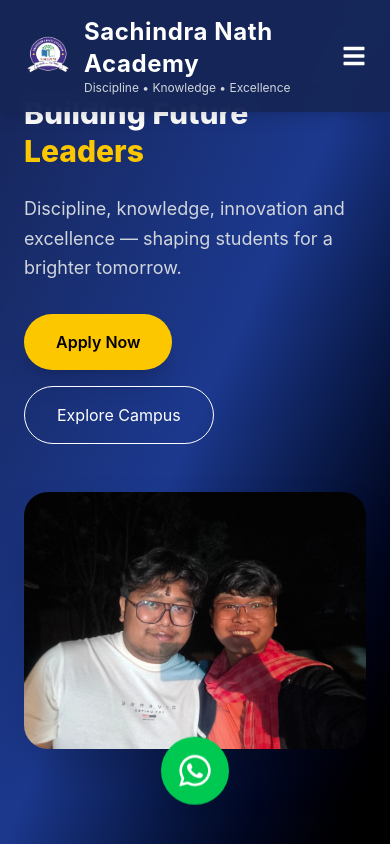
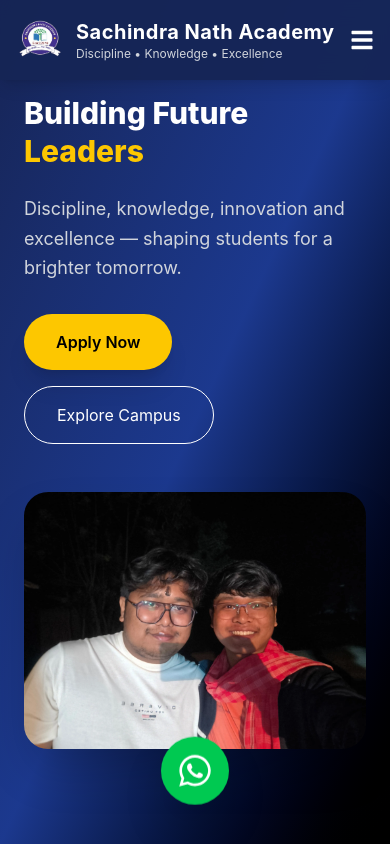
Before and after one commit to JyotirmaySarkarOfficial/sachindra-nath-academy, a React (Vite) app: page / in a window 390 px wide. Shown: the top 844 px of the page. Built offline with nearby package versions, Linux system fonts and the light colour scheme.

Commit message:
Updated Navbar and Sudoku Page

```diff
--- a/src/components/Navbar.jsx
+++ b/src/components/Navbar.jsx
@@ -10,10 +10,13 @@ function Navbar() {
   return (
     <nav className="fixed top-0 left-0 w-full bg-blue-950/95 backdrop-blur-md text-white shadow-lg z-50">
 
-      <div className="max-w-7xl mx-auto flex items-center justify-between px-6 py-4">
+      <div className="max-w-7xl mx-auto flex items-center justify-between gap-4 px-4 lg:px-6 py-4">
 
         {/* Logo */}
-        <div className="flex items-center gap-3">
+        <Link
+            to="/"
+            className="flex items-center gap-3"
+          >
 
           <img
             src={logo}
@@ -23,7 +26,7 @@ function Navbar() {
 
           <div>
 
-            <h1 className="text-2xl font-bold tracking-wide">
+            <h1 className="text-xl lg:text-2xl font-bold tracking-wide whitespace-nowrap">
               Sachindra Nath Academy
             </h1>
 
@@ -33,7 +36,7 @@ function Navbar() {
 
           </div>
 
-        </div>
+        </Link>
 
         {/* Desktop Menu */}
         <div className="hidden md:flex gap-8 text-lg">
--- a/src/pages/SudokuPage.jsx
+++ b/src/pages/SudokuPage.jsx
@@ -542,7 +542,7 @@ function SudokuPage() {
                     type="text"
                     readOnly
                     value={cell}
-                    disabled={isFixed}
+
 
                     onClick={() => {
 
@@ -637,6 +637,15 @@ function SudokuPage() {
 
                   if (!selectedCell) return
 
+                  const isFixed =
+                    levelData.puzzle[
+                      selectedCell.row
+                    ][
+                      selectedCell.col
+                    ] !== ''
+
+                  if (isFixed) return
+
                   const updatedBoard = [...board]
 
                   updatedBoard[
```
